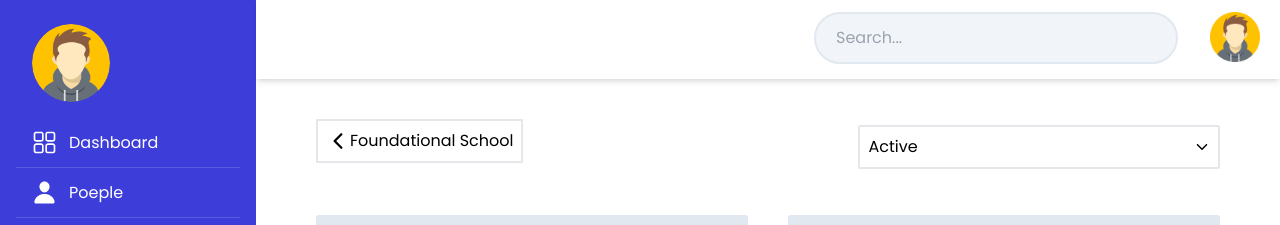
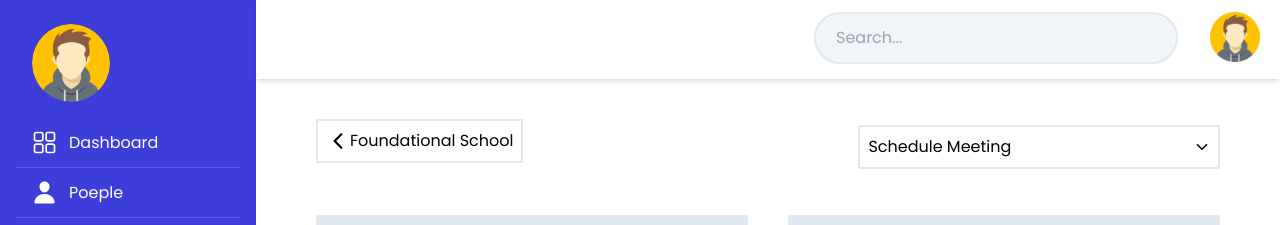
Before and after one commit to PaaRich/Church_management, a React (Vite) app: page /dashboard/school in a window 1280 px wide. Shown: the top 225 px of the page. Built offline with nearby package versions, Linux system fonts and the light colour scheme.

Commit message:
configured redux

```diff
--- a/src/Components/Dashboard/School/School.jsx
+++ b/src/Components/Dashboard/School/School.jsx
@@ -18,7 +18,7 @@ function School() {
             className="flex items-center justify-between border-2 p-2 cursor-pointer rounded-sm"
             onClick={() => setDropAction(!dropAction)}
           >
-            <p>Active</p>
+            <p>Schedule Meeting</p>
             {dropAction ? <IoIosArrowUp /> : <IoIosArrowDown />}
           </div>
           {dropAction && (
```
